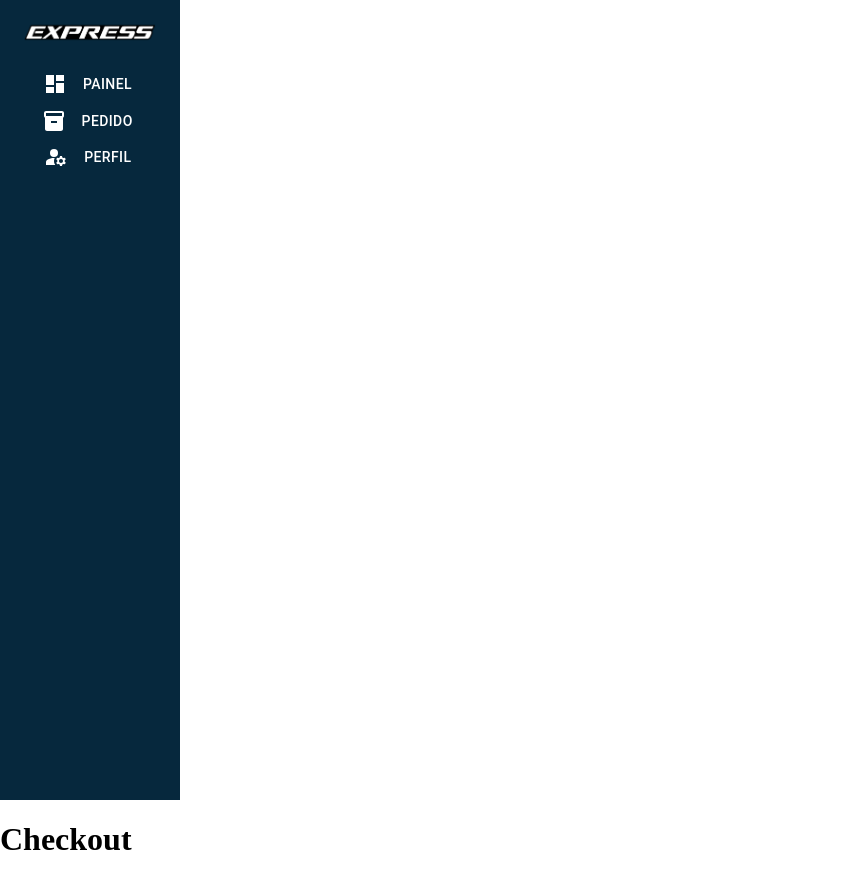
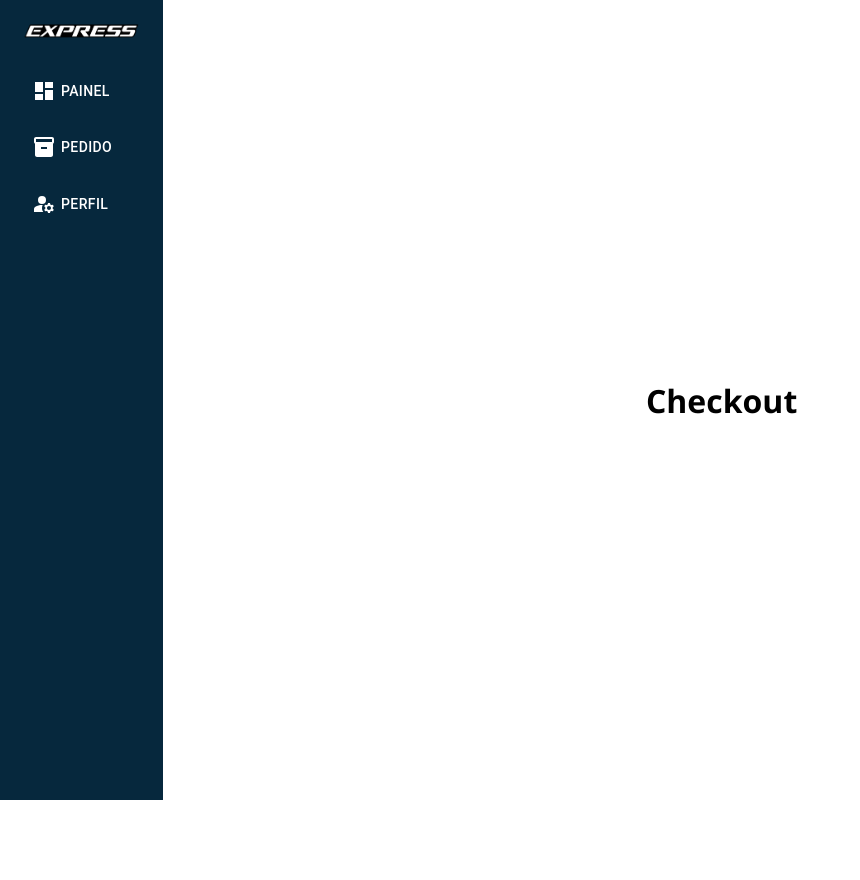
Before and after one commit to fernando-ss-soares/Express-Logger, a React (Vite) app: page /checkout in a window 1280 px wide. Shown: the whole page, without its empty margins (0-860 px from the left). After the commit the page ends 800 px from the top, so only its background shows below. Built offline with nearby package versions, Linux system fonts and the light colour scheme.

Commit message:
Ajustes no menu e painel principal

```diff
--- a/src/Index.css
+++ b/src/Index.css
@@ -1,6 +1,9 @@
+@import url('https://fonts.googleapis.com/css2?family=Open+Sans:wght@300;400;500;600;700;800&display=swap');
+
 html, body, #root {
     margin: 0px;
     padding: 0px;
     box-sizing: border-box;
     min-height: 100%;
+    font-family: 'Open Sans', sans-serif;
 }
--- a/src/components/menu/Index.tsx
+++ b/src/components/menu/Index.tsx
@@ -1,4 +1,5 @@
 import React from "react";
+import { Link } from "react-router-dom"
 import { Container, Button } from "@mui/material"
 import IconDash from "@mui/icons-material/dashboard"
 import IconSetting from "@mui/icons-material/ManageAccounts"
@@ -11,21 +12,26 @@ export default function MenuTop() {
             <Container disableGutters={false} fixed={false} sx={{backgroundColor:'#06283D', margin: 0, width:'180px', minHeight: '100vh', display: 'flex', flexDirection: 'column', justifyContent: 'left', alignContent: 'left',  alignItems: 'left', alignSelf: 'flex-start', color: 'white'}}>
 
                 <img src={Logo} style={{width:"100%", margin: "20px 0px"}} alt=""/>
-
+                <Link to={'/panel'} style={{color: '#FFFFFF', textDecoration: 'none', margin: '10px 0'}}>
                     <Button sx={{color: 'white', display: 'flex', flexDirection: 'row', justifyContent: 'space-evenly'}}>
                         <IconDash/>
                         <span style={{ margin: '0 5px' }}>Painel</span>
                     </Button>
+                </Link>
 
+                <Link to={'/request'} style={{color: '#FFFFFF', textDecoration: 'none', margin: '10px 0'}}>
                     <Button sx={{color: 'white', display: 'flex', flexDirection: 'row', justifyContent: 'space-evenly'}}>
                         <IconPackages/>
                         <span style={{ margin: '0 5px' }}>Pedido</span>
                     </Button>
+                </Link>
 
+                <Link to={'/profile'} style={{color: '#FFFFFF', textDecoration: 'none', margin: '10px 0',}}>
                     <Button sx={{color: 'white', display: 'flex', flexDirection: 'row', justifyContent: 'space-evenly'}}>
                         <IconSetting/>
                         <span style={{ margin: '0 5px' }}>Perfil</span>
                     </Button>
+                </Link>
 
             </Container>
             )
--- a/src/pages/carrinho/Index.tsx
+++ b/src/pages/carrinho/Index.tsx
@@ -4,9 +4,11 @@ import Menu from "../../components/menu/Index";
 
 export default function Checkout() {
     return (
-            <div>
+            <div style={{ display: 'flex', flexDirection: 'row'}}>
                 <Menu/>
-                <h1>Checkout</h1>
+                 <div style={{ display: 'flex', flexDirection: 'column', justifyContent: 'center', alignItems: 'center', width: '100%' }}>
+                    <h1>Checkout</h1>
+                 </div>
             </div>
             )
 }
--- a/src/pages/login/Index.tsx
+++ b/src/pages/login/Index.tsx
@@ -1,11 +1,8 @@
 import "react";
-
-import Menu from "../../components/menu/Index";
 
 export default function Login() {
     return (
-            <div>
-                <Menu/>
+            <div style={{ display: 'flex', flexDirection: 'row'}}>
                 <h1>Login</h1>
             </div>
     )
--- a/src/pages/pagamento/Index.tsx
+++ b/src/pages/pagamento/Index.tsx
@@ -4,9 +4,11 @@ import Menu from "../../components/menu/Index";
 
 export default function Pagamento() {
     return (
-            <div>
+            <div style={{ display: 'flex', flexDirection: 'row'}}>
                 <Menu/>
-                <h1>Pagamento</h1>
+                 <div style={{ display: 'flex', flexDirection: 'column', justifyContent: 'center', alignItems: 'center', width: '100%' }}>
+                    <h1>Pagamento</h1>
+                 </div>
             </div>
     )
 }
--- a/src/pages/painel/Index.tsx
+++ b/src/pages/painel/Index.tsx
@@ -1,12 +1,27 @@
 import "react";
+import { Box } from "@mui/material"
 
 import Menu from "../../components/menu/Index";
 
 export default function Painel() {
+
+    const nomeCompleto = "Fernando Soares"
+
     return (
-            <div>
+            <div style={{ display: 'flex', flexDirection: 'row'}}>
                 <Menu/>
-                <h1>Painel</h1>
+                 <div style={{ display: 'flex', flexDirection: 'column', justifyContent: 'center', alignItems: 'center', width: '100%' }}>
+
+                     <div id="panel" style={{ width: '80%', height: '100%', display: 'flex', flexDirection: 'column', justifyContent: 'flex-start', alignItems: 'center'}}>
+
+                         <Box sx={{ width: '100%', height: '20%', backgroundColor: '#EEEEEE', borderRadius: '8px', margin: '20px 10px', display: 'flex', flexDirection: 'column', justifyContent: 'center', alignItems: 'center'}}>
+
+                             <h1 style={{ margin: '10px', fontWeight: 500 }}>Olá <span style={{ fontWeight: 700, color: '#06283D', }}>{nomeCompleto}</span>, estamos felizes em ter você conosco! 😊</h1>
+
+                        </Box>
+
+                     </div>
+                 </div>
             </div>
             )
 }
--- a/src/pages/pedido/Index.tsx
+++ b/src/pages/pedido/Index.tsx
@@ -4,9 +4,12 @@ import Menu from "../../components/menu/Index";
 
 export default function Pedido() {
     return (
-            <div>
+            <div style={{ display: 'flex', flexDirection: 'row'}}>
                 <Menu/>
-                <h1>Pedido</h1>
+
+                <div style={{ display: 'flex', flexDirection: 'column', justifyContent: 'center', alignItems: 'center', width: '100%' }}>
+                    <h1>Pedido</h1>
+                </div>
             </div>
     )
 }
--- a/src/pages/perfil/Index.tsx
+++ b/src/pages/perfil/Index.tsx
@@ -4,9 +4,14 @@ import Menu from "../../components/menu/Index";
 
 export default function Perfil() {
     return (
-            <div>
+            <div style={{ display: 'flex', flexDirection: 'row'}}>
                 <Menu/>
-                <h1>Perfil</h1>
+                <div style={{ display: 'flex', flexDirection: 'column', justifyContent: 'center', alignItems: 'center', width: '100%' }}>
+
+                    <h1>Perfil</h1>
+
+                </div>
+
             </div>
     )
 }
```
Lines whose indentation alone changed are shown as unchanged.
